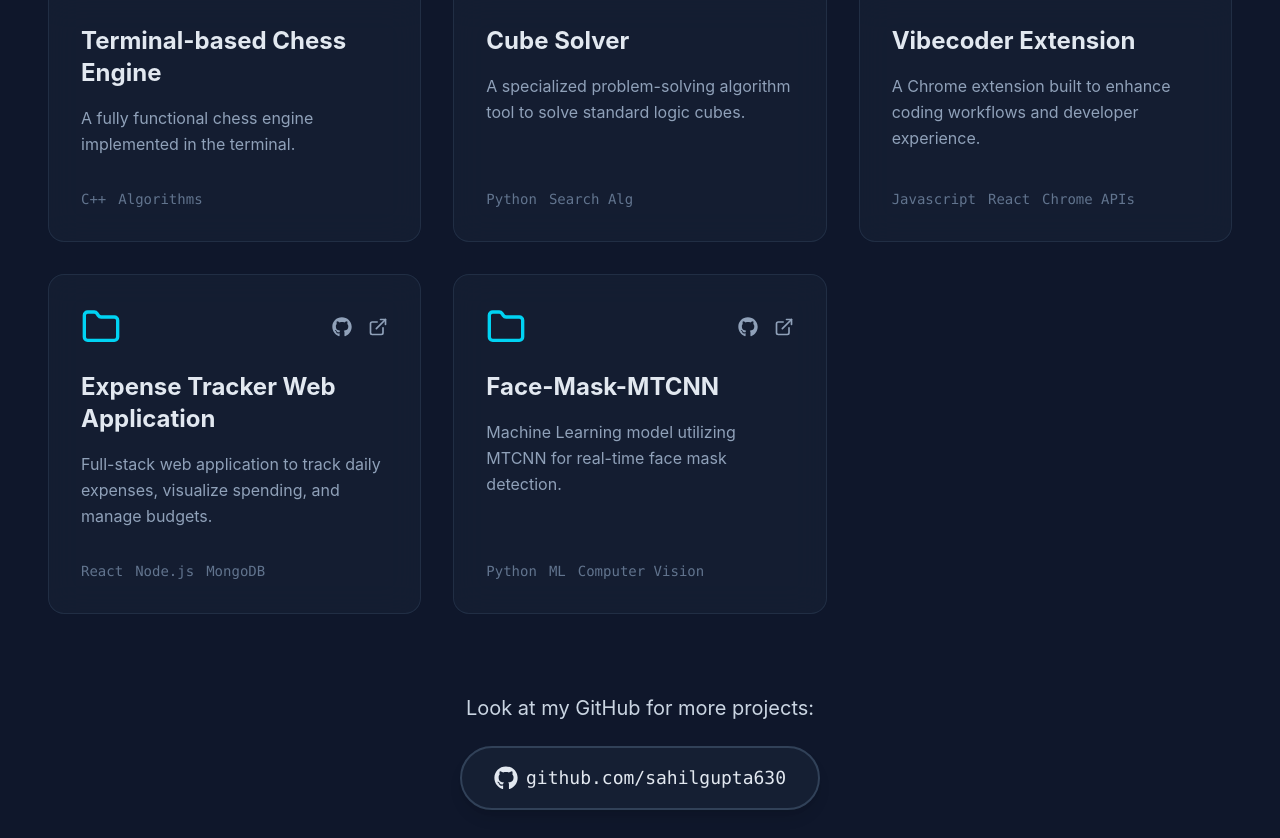
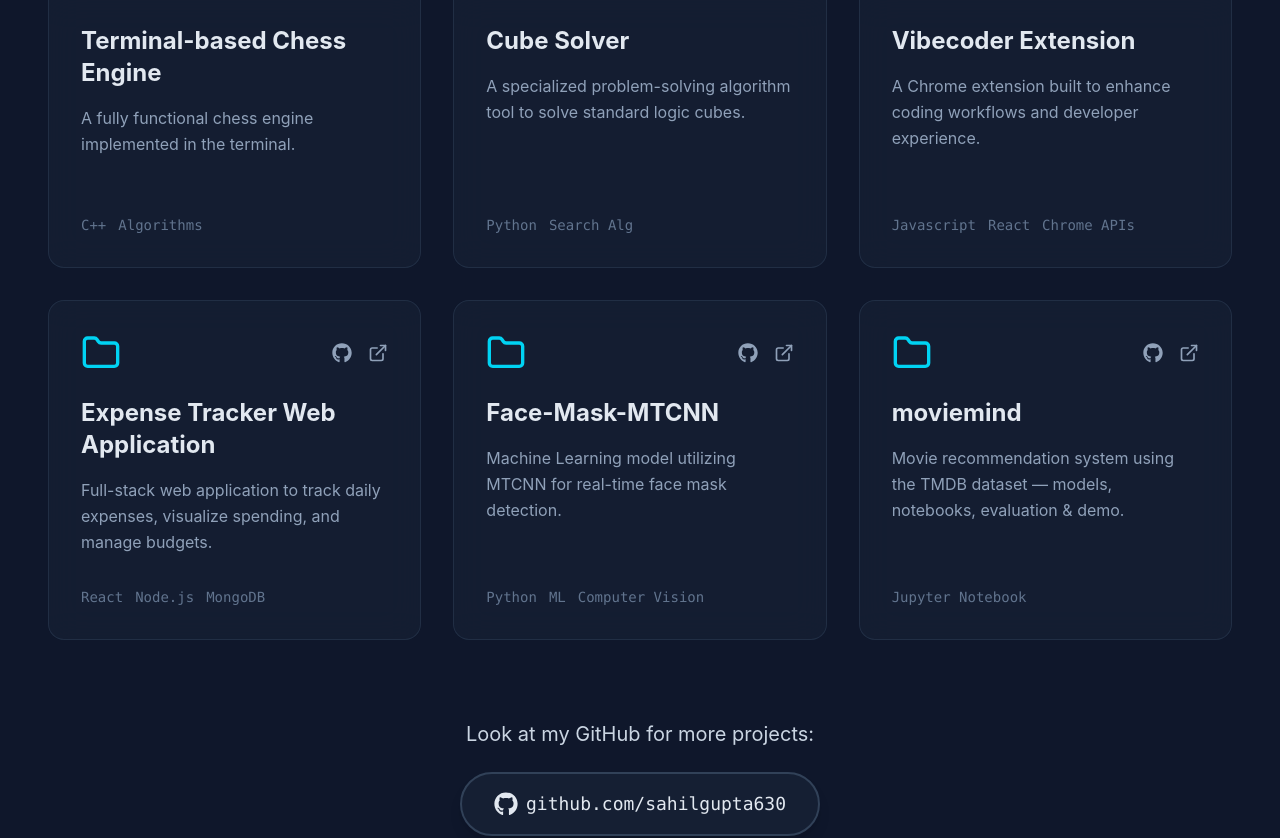
Before and after one commit to sahilgupta630/portfolio, a React app: page / in a window 1280 px wide. Shown: the part 2684-3522 px from the top of the page. Built offline with nearby package versions, Linux system fonts and the light colour scheme; the HTML template or start-up script is replaced by a standard one.

Commit message:
Add moviemind project and refine grid alignment

```diff
--- a/src/components/Projects.jsx
+++ b/src/components/Projects.jsx
@@ -35,6 +35,12 @@ export default function Projects() {
             tech: ["Python", "ML", "Computer Vision"],
             links: { github: "#", external: "#" },
         },
+        {
+            title: "moviemind",
+            description: "Movie recommendation system using the TMDB dataset — models, notebooks, evaluation & demo.",
+            tech: ["Jupyter Notebook"],
+            links: { github: "https://github.com/sahilgupta630/moviemind", external: "#" },
+        },
     ];
 
     const containerVariants = {
@@ -71,7 +77,7 @@ export default function Projects() {
                     initial="hidden"
                     whileInView="visible"
                     viewport={{ once: true, margin: "-100px" }}
-                    className="grid grid-cols-1 md:grid-cols-2 lg:grid-cols-3 gap-8"
+                    className="grid grid-cols-1 md:grid-cols-2 lg:grid-cols-3 gap-8 auto-rows-[1fr]"
                 >
                     {projects.map((project, index) => (
                         <motion.div
```
